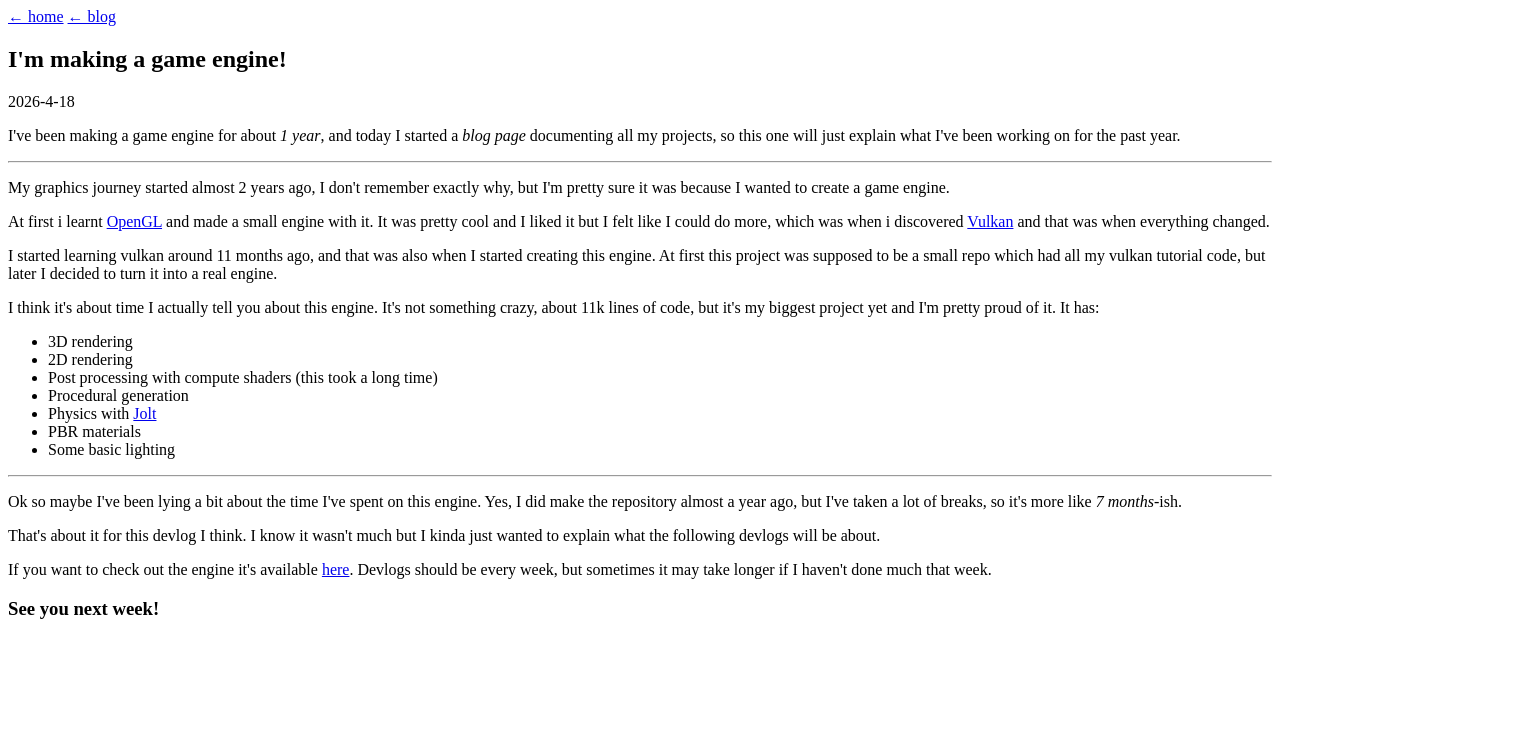
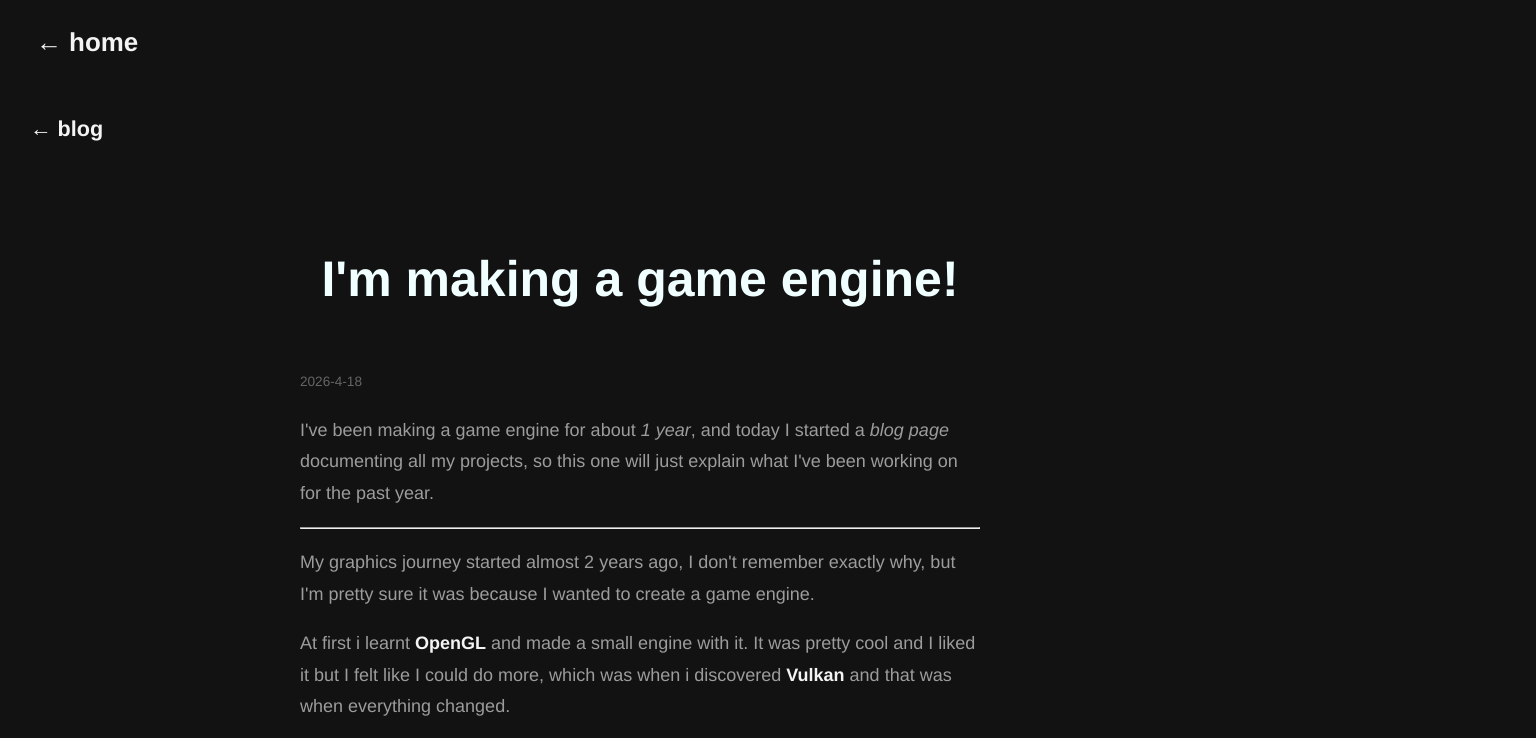
Before and after one commit to gummyniki/portfolio, a website: page blog/posts/first-devlog.html in a window 1280 px wide. Shown: the top 738 px of the page, 1536 px wide, since content can reach past the window. Drawn offline with Linux system fonts and the light colour scheme; the site is published under a folder, as on GitHub Pages, so addresses that start at the root find nothing.

Commit message:
Maybe now?

```diff
--- a/blog/posts/first-devlog.html
+++ b/blog/posts/first-devlog.html
@@ -4,11 +4,11 @@
   <meta charset="UTF-8">
   <meta name="viewport" content="width=device-width, initial-scale=1.0">
   <title>I'm making a game engine!</title>
-  <link rel="stylesheet" href="/style.css">
-  <link rel="stylesheet" href="/blog/blog.css">
+  <link rel="stylesheet" href="../../style.css">
+  <link rel="stylesheet" href="../blog.css">
 </head>
 <body>
-  <nav><a class="top-buttons" href="/">← home</a> <a class="top-buttons" href="/blog/">← blog</a></nav>
+  <nav><a class="top-buttons" href="../../">← home</a> <a class="top-buttons" href="../">← blog</a></nav>
   <article>
     <h1>I'm making a game engine!</h1>
     <time>2026-4-18</time>
--- a/build.js
+++ b/build.js
@@ -7,11 +7,11 @@ const template = (title, content, date) => `<!DOCTYPE html>
   <meta charset="UTF-8">
   <meta name="viewport" content="width=device-width, initial-scale=1.0">
   <title>${title}</title>
-  <link rel="stylesheet" href="/style.css">
-  <link rel="stylesheet" href="/blog/blog.css">
+  <link rel="stylesheet" href="../../style.css">
+  <link rel="stylesheet" href="../blog.css">
 </head>
 <body>
-  <nav><a class="top-buttons" href="/">← home</a> <a class="top-buttons" href="/blog/">← blog</a></nav>
+  <nav><a class="top-buttons" href="../../">← home</a> <a class="top-buttons" href="../">← blog</a></nav>
   <article>
     <h1>${title}</h1>
     <time>${date}</time>
@@ -45,7 +45,7 @@ for (const file of readdirSync('./posts-src')) {
 // Generate blog/index.html listing
 const listItems = posts
   .sort((a, b) => new Date(b.date) - new Date(a.date))
-  .map(p => `<li><time>${p.date}</time> <a href="/blog/posts/${p.slug}.html">${p.title}</a></li>`)
+  .map(p => `<li><time>${p.date}</time> <a href="${p.slug}.html">${p.title}</a></li>`)
   .join('\n');
 
 writeFileSync('./blog/index.html', `<!DOCTYPE html>
@@ -53,12 +53,12 @@ writeFileSync('./blog/index.html', `<!DOCTYPE html>
 <head>
   <meta charset="UTF-8">
   <title>Blog</title>
-  <link rel="stylesheet" href="/blog/blog.css">
+  <link rel="stylesheet" href="blog.css">
 </head>
 <body>
-  <nav><a class="top-buttons" href="/index.html">← home</a></nav>
+  <nav><a class="top-buttons" href="../index.html">← home</a></nav>
   <h1>Blog</h1>
-  <a class="post-list">${listItems}</a>
+  <ul class="post-list">${listItems}</ul>
 </body>
 </html>`);
 
```
Also changed, not shown: blog/index.html (+3 -3 lines).
